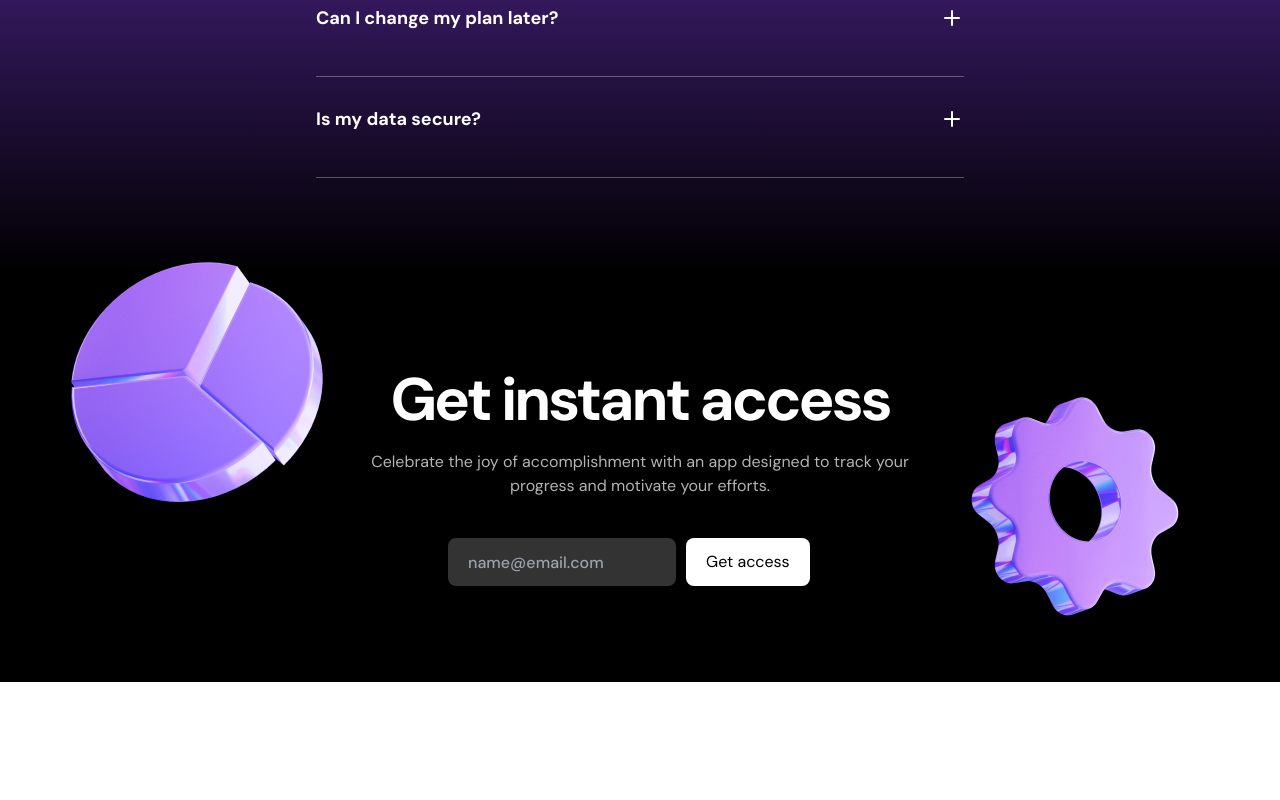
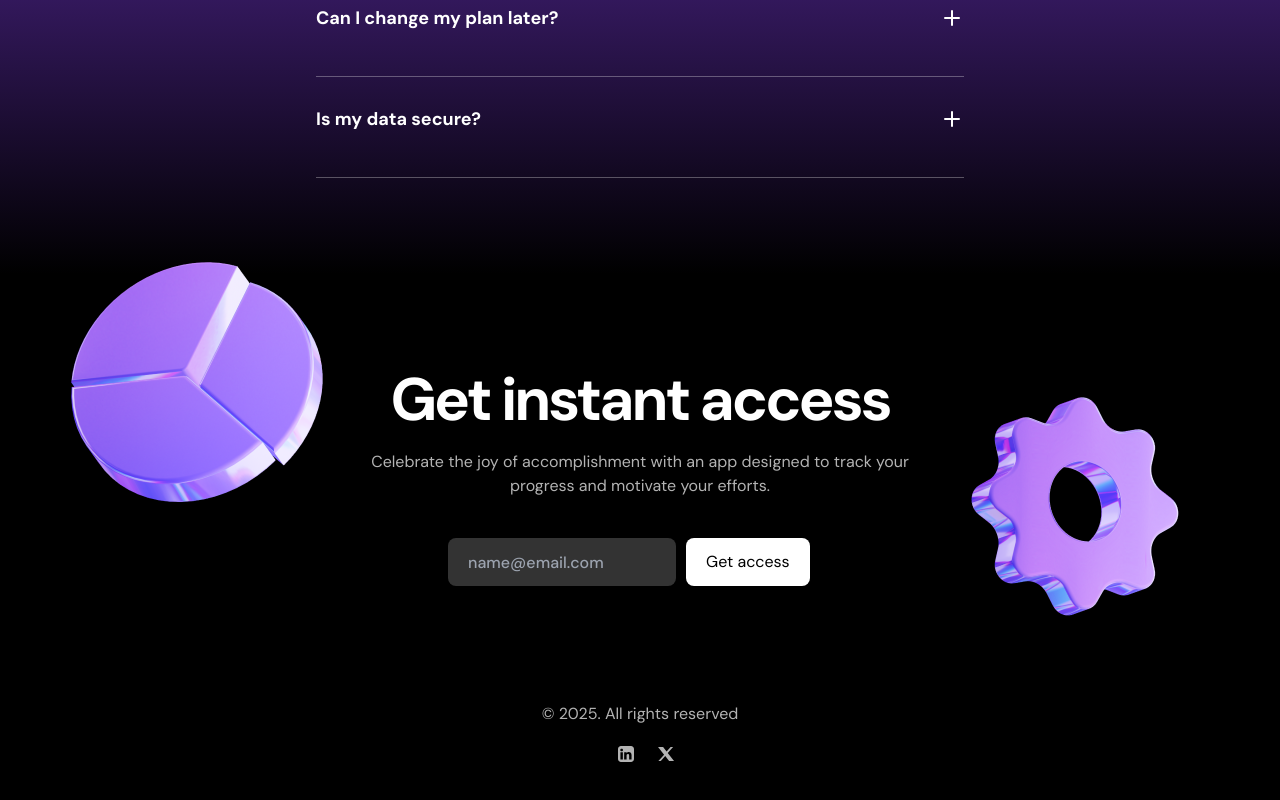
Before and after one commit to riyan047/Task-List, a Next.js app: page / in a window 1280 px wide. Shown: the part 3338-4138 px from the top of the page. Before the commit the page ends 4020 px from the top, so only its background shows below. Built offline with nearby package versions, Linux system fonts and the light colour scheme.

Commit message:
added footer section

```diff
--- a/src/components/Footer.tsx
+++ b/src/components/Footer.tsx
@@ -1,3 +1,16 @@
+import LinkedIcon from '../assets/icons/linkedin.svg';
+import TwitterIcon from '../assets/icons/x-social.svg';
+
 export const Footer = () => {
-  return null;
+  return (
+    <div className='bg-black text-white/70 text-center sm:py-5 '>
+      <div className="container ">
+        <p>&copy; 2025. All rights reserved</p>
+        <div className='flex justify-center gap-4 mt-4'>
+          <a href="https://www.linkedin.com/in/riyan-g" target='_blank'  ><LinkedIcon /></a>
+          <a href="https://x.com/Riyan50889755" target='_blank' className='h-14 w-3' ><TwitterIcon /></a>
+        </div>
+      </div>
+    </div>
+  )
 };
```
